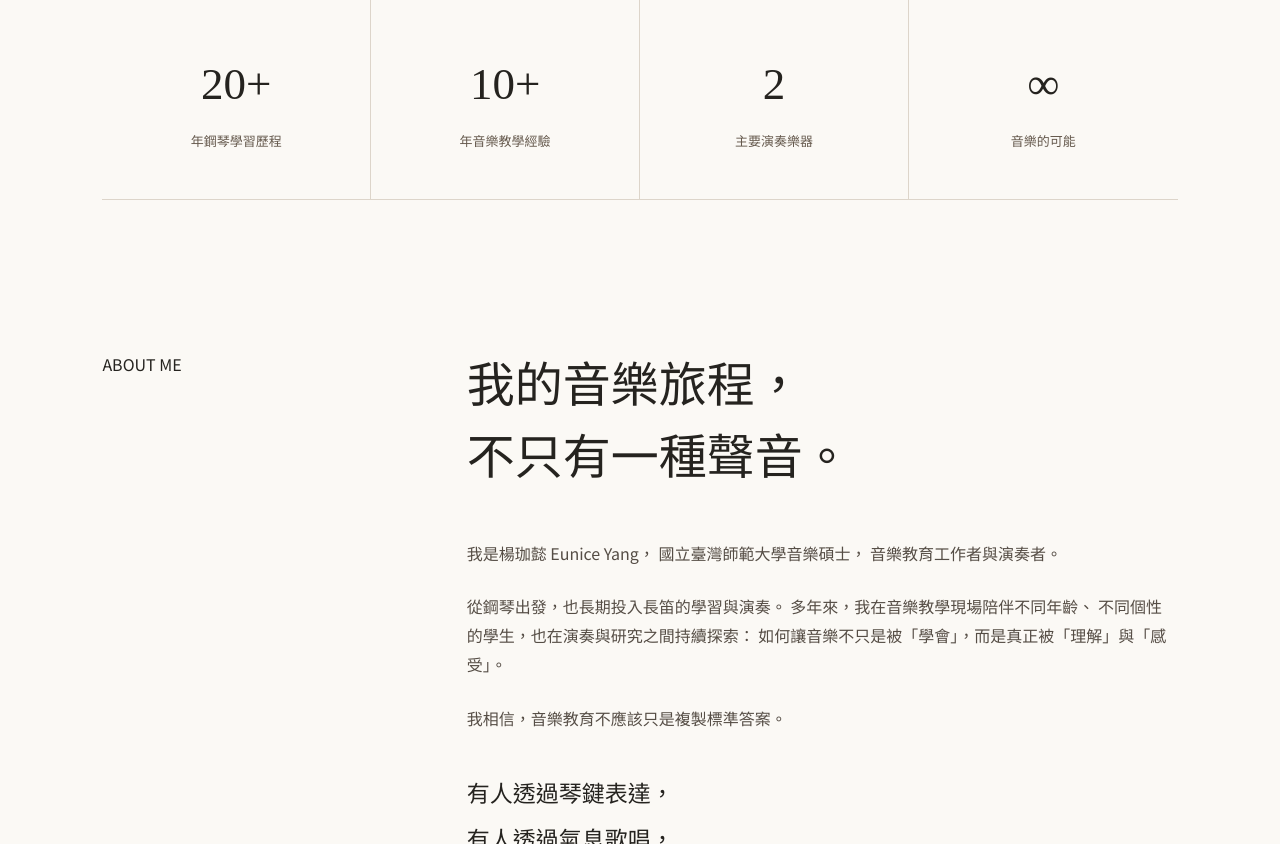
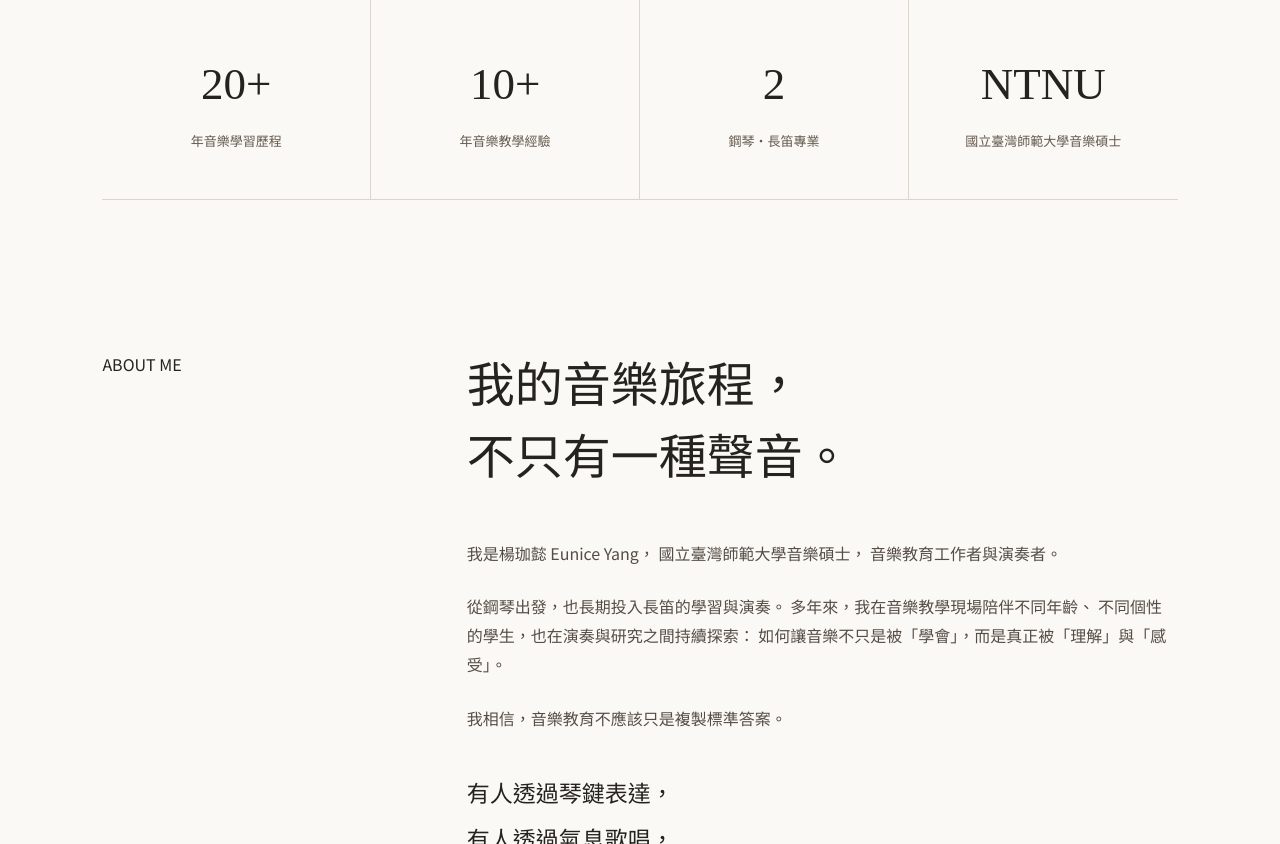
Before and after one commit to ChiaYi1227/Eunice, a plain HTML site: page index.html in a window 1280 px wide. Shown: the part 1010-1854 px from the top of the page. Drawn offline with Linux system fonts and the light colour scheme; a script that the page names is missing.

Commit message:
Update index.html

```diff
--- a/index.html
+++ b/index.html
@@ -135,7 +135,7 @@
 
     <div class="number-item">
         <strong>20+</strong>
-        <span>年鋼琴學習歷程</span>
+        <span>年音樂學習歷程</span>
     </div>
 
     <div class="number-item">
@@ -145,12 +145,12 @@
 
     <div class="number-item">
         <strong>2</strong>
-        <span>主要演奏樂器</span>
+        <span>鋼琴・長笛專業</span>
     </div>
 
     <div class="number-item">
-        <strong>∞</strong>
-        <span>音樂的可能</span>
+        <strong>NTNU</strong>
+        <span>國立臺灣師範大學音樂碩士</span>
     </div>
 
 </section>
```
